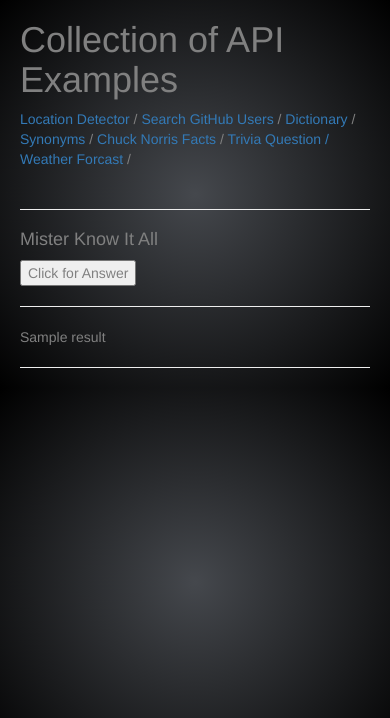
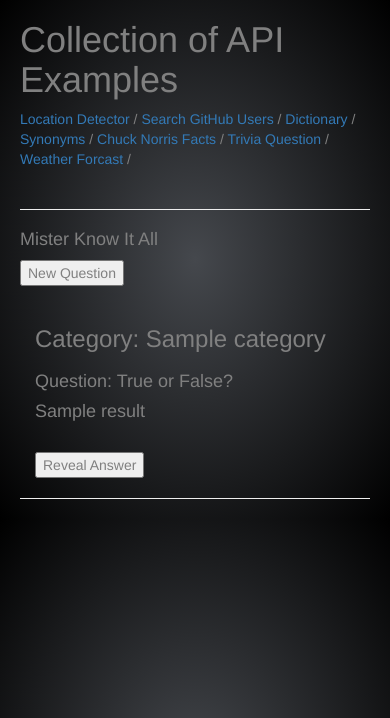
Before and after one commit to jasoncwilley/Django-RESTful-API-Collection, a Django app: page /trivia/ in a window 390 px wide. Shown: the top 718 px of the page. Run offline with Django 3.2, Linux system fonts and the light colour scheme; tables that the repository leaves empty hold one stand-in row (values such as "Sample post"); a database or web service that is not in the repository returns one stand-in record (values such as "Sample title"); data that the repository does not hold is empty; some libraries are stand-ins or nearby versions.

Commit message:
fixed the duplication issue with the trivia api and added a button that reveals the answer when clicked

```diff
--- a/core/templates/core/trivia.html
+++ b/core/templates/core/trivia.html
@@ -5,20 +5,40 @@
 
 <form method="get">
   {{ form.as_p }}
-  <button type="submit">Click for Answer</button>
-</form>
+  <button type="submit">New Question</button>
+</form><br>
+<div class="container">
+    <div class="row"></div>
+    <div class="row category">
+        <div class="col-sm-offset-2 col-sm-7">
+            <h3>Category:   {{trivia_data.category}}</h3>
+        </div>
+    </div>
+    <div class="row question">
+        <div class="col-sm-offset-2 col-sm-7">
+          <h4>Question: True or False?</h4>
+          <h4>{{trivia_data.question}}</h4>
+        </div>
+    </div>
+    <div class="row answer">
+        <div class="col-sm-offset-2 col-sm-7">
+          <div id="extraControls" style="display: none;">{{trivia_data.correct_answer}}</div><br>
+          <button type="submit">Reveal Answer</button>
+        </div>
+    </div>
+</div>
 
 
-  <hr>
+<script>
+$(document).ready(function() {
+    $("div#extraControls").removeClass("hidden");
+});
+</script>
+<script>
+$( "button" ).click(function() {
+  $( "div" ).show(".answer");
+});
+</script>
 
 
-
-
-  {% for result in results %}
-   {% for question in result.question %}
-    {% if result.question %}
-        {{ result.question }}
-      {% endif %}
-  {% endfor %}
-  {% endfor %}
-    {% endblock %}
+{% endblock content %}
--- a/core/views.py
+++ b/core/views.py
@@ -40,14 +40,18 @@ def weather(request):
 
 
 def trivia(request):
-    search_result = {}
-    results= requests.get('https://opentdb.com/api.php?amount=1&type=boolean')
 
+    url = 'https://opentdb.com/api.php?amount=1&type=boolean'
+    r = requests.get(url).json()
 
-    return render(request, 'core/trivia.html', {
-    'results': results.json()['results']
-        })
-
+    trivia_data = {
+        'category' : r["results"][0]['category'],
+        'question' : r["results"][0]['question'],
+        'correct_answer' : r["results"][0]['correct_answer']
+        }
+    context = { 'trivia_data' : trivia_data}
+    print(trivia_data)
+    return render(request, 'core/trivia.html', context)
 
 
 
--- a/templates/base.html
+++ b/templates/base.html
@@ -11,10 +11,10 @@
     <!-- Optional theme -->
     <link rel="stylesheet" href="https://maxcdn.bootstrapcdn.com/bootstrap/3.3.7/css/bootstrap-theme.min.css" integrity="sha384-rHyoN1iRsVXV4nD0JutlnGaslCJuC7uwjduW9SVrLvRYooPp2bWYgmgJQIXwl/Sp" crossorigin="anonymous">
 
+    <script src="https://code.jquery.com/jquery-1.10.2.js"></script>
 
-
-    <title>Django API Examples</title>
-    <style type="text/css">
+    <title>Django API Collection</title>
+  <style type="text/css">
       body {
         max-width: 800px;
         margin: 0 auto;
@@ -25,13 +25,9 @@
         background: -webkit-radial-gradient(center, ellipse cover, rgba(69,72,77,1) 0%,rgba(0,0,0,1) 100%); /* Chrome10-25,Safari5.1-6 */
         background: radial-gradient(ellipse at center, rgba(69,72,77,1) 0%,rgba(0,0,0,1) 100%); /* W3C, IE10+, FF16+, Chrome26+, Opera12+, Safari7+ */
         filter: progid:DXImageTransform.Microsoft.gradient( startColorstr='#45484d', endColorstr='#000000',GradientType=1 );
+      }
 
-    button: {
-      color: black;
-    }
-
-
-          }</style>
+</style>
   <body>
 
     <header>
@@ -41,10 +37,10 @@
       <a href="{% url 'oxford' %}">Dictionary</a> /
       <a href="{% url 'synonyms' %}">Synonyms</a> /
       <a href="{% url 'chuck' %}">Chuck Norris Facts</a> /
-      <a href="{% url 'trivia' %}">Trivia Question<a>  /
+      <a href="{% url 'trivia' %}">Trivia Question</a>  /
       <a href="{% url 'weather' %}">Weather Forcast</a> /
-    </header>
-  <br>  <hr>
+    </header><br>
+  <hr>
     {% block content %}
 
 
@@ -52,11 +48,7 @@
 
 
     {% endblock %}
-
-
-
-
-    <hr>
+  <hr>
 
   </body>
 </html>
```
Also changed, not shown: core/templates/core/weather.html (+12 -1 lines).
